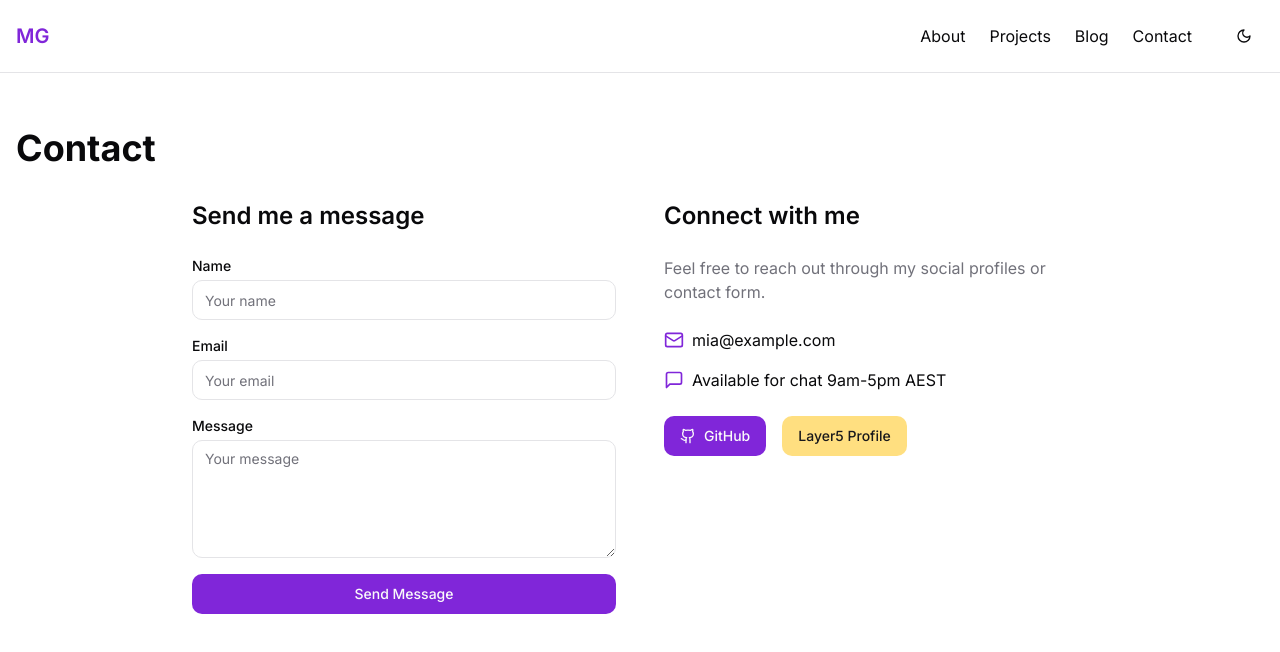
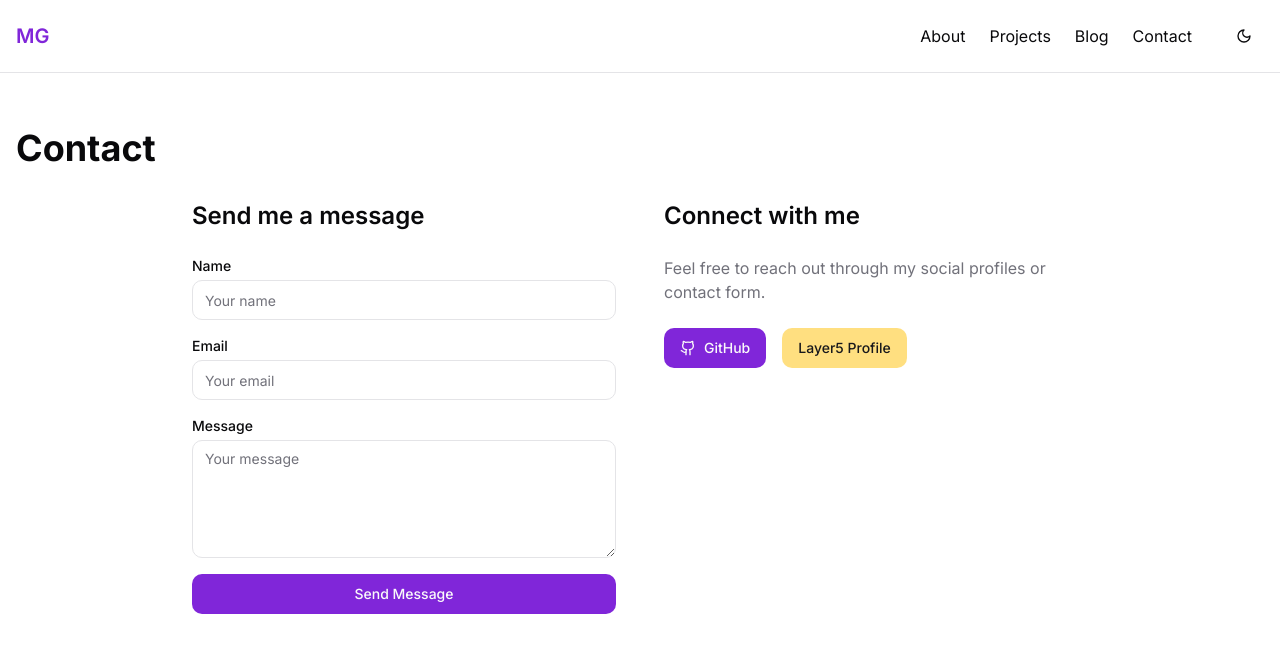
Before and after one commit to miacycle/mia-sydney-cycle, a React (Vite) app: page /contact in a window 1280 px wide. Shown: the top 652 px of the page. Built offline with nearby package versions, Linux system fonts and the light colour scheme.

Commit message:
Update Contact.tsx

```diff
--- a/src/pages/Contact.tsx
+++ b/src/pages/Contact.tsx
@@ -99,18 +99,6 @@ const Contact = () => {
             Feel free to reach out through my social profiles or contact form.
           </p>
 
-          <div className="space-y-4">
-            <div className="flex items-center gap-2">
-              <Mail className="h-5 w-5 text-primary" />
-              <span>mia@example.com</span>
-            </div>
-
-            <div className="flex items-center gap-2">
-              <MessageSquare className="h-5 w-5 text-primary" />
-              <span>Available for chat 9am-5pm AEST</span>
-            </div>
-          </div>
-
           <div className="flex flex-wrap gap-4 mt-8">
             <Button className="gap-2" asChild>
               <a href="https://github.com/miacycle" target="_blank" rel="noopener noreferrer">
```
